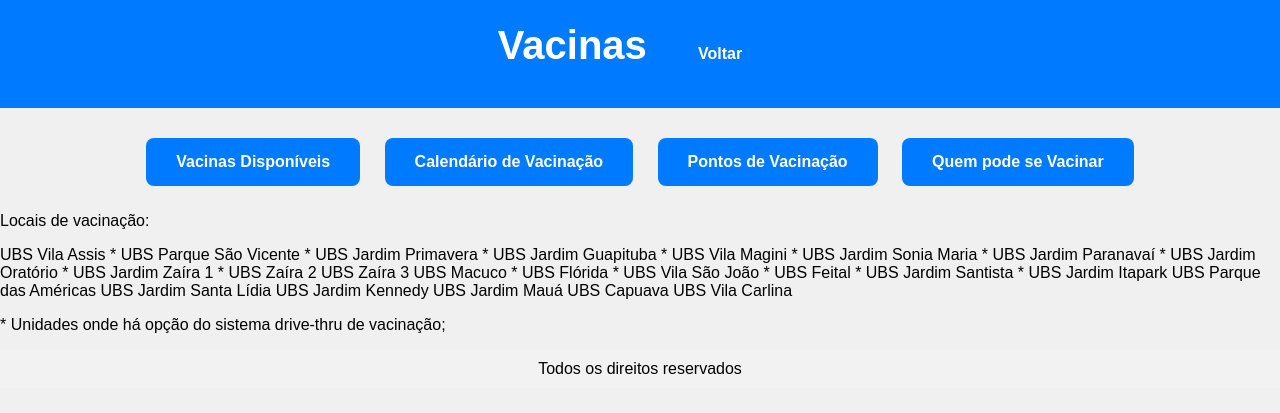
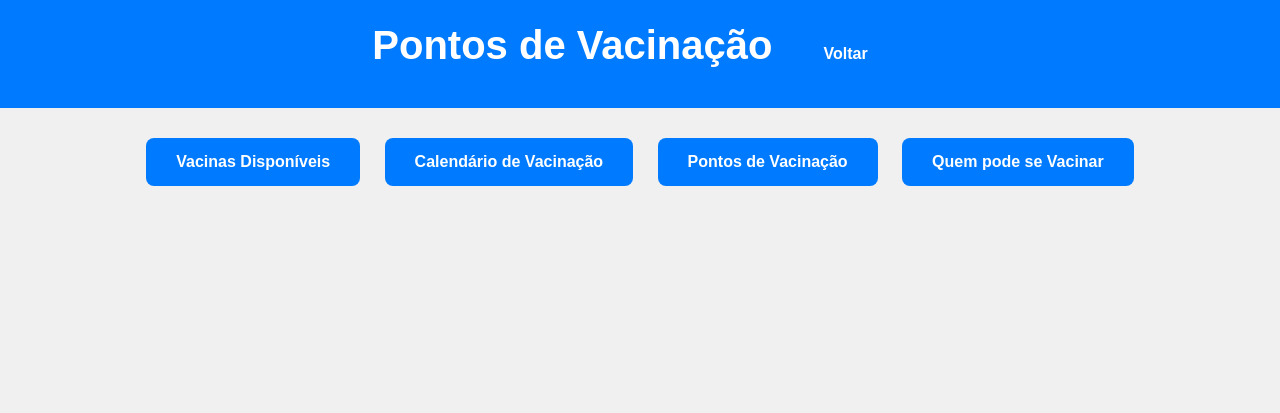
Before and after one commit to Daniel-srocha/PI1, a Flask app: page /locais in a window 1280 px wide. Shown: the top 413 px of the page. Run offline with Flask 3, Linux system fonts and the light colour scheme.

Commit message:
ajuste css/html

```diff
--- a/templates/disponiveis.html
+++ b/templates/disponiveis.html
@@ -9,7 +9,7 @@
     <div>
     <header class="header">
         <span class="headerTitle">
-            Vacinas
+            Vacinas Disponiveis
         </span>
         <span><a class="button" href="homepage.html">Voltar</a>
         </span>
--- a/templates/locais.html
+++ b/templates/locais.html
@@ -9,7 +9,8 @@
     <div>
         <header class="header">
             <span class="headerTitle">
-                Vacinas
+                Pontos de Vacinação
+
             </span>
             <span><a class="button" href="homepage.html">Voltar</a>
             </span>
@@ -22,37 +23,8 @@
     <a class="button" href="locais.html" aria-label="Ir para a página de Pontos de Vacinação">Pontos de Vacinação</a>
     <a class="button" href="quem_pode.html" aria-label="Ir para a página de Quem pode se Vacinar">Quem pode se Vacinar</a>
 </div>
-    <p>
-        <p>Locais de vacinação:</p>
-        UBS Vila Assis *
-        UBS Parque São Vicente *
-        UBS Jardim Primavera *
-        UBS Jardim Guapituba *
-        UBS Vila Magini *
-        UBS Jardim Sonia Maria *
-        UBS Jardim Paranavaí *
-        UBS Jardim Oratório *
-        UBS Jardim Zaíra 1 *
-        UBS Zaíra 2
-        UBS Zaíra 3
-        UBS Macuco *
-        UBS Flórida *
-        UBS Vila São João *
-        UBS Feital *
-        UBS Jardim Santista *
-        UBS Jardim Itapark
-        UBS Parque das Américas
-        UBS Jardim Santa Lídia
-        UBS Jardim Kennedy
-        UBS Jardim Mauá
-        UBS Capuava
-        UBS Vila Carlina
 
-        <p>* Unidades onde há opção do sistema drive-thru de vacinação;</p> </p>
-    <div>
-        <footer class="footer">
-            Todos os direitos reservados
-        </footer>
-    </div>
+
+
 </body>
 </html>
--- a/templates/style.css
+++ b/templates/style.css
@@ -69,21 +107,36 @@ body {
     background-color: #0056b3;
 }
 
-/* Rodapé */
-.footer {
-    background-color: #f2f2f2;
-    text-align: center;
-    padding: 10px 0;
-    position: auto;
-    bottom: 0;
-    width: 100%;
-}
+
 
 .img1 {
     max-width: max-content;
     display: block;
     margin: auto;
 }
+
+.img2 {
+    max-width: max-content;
+    display: block;
+    margin: auto;
+    padding: 30px;
+}
+
+.img2:hover {
+    border-radius: 10px;
+    border-color: #b31500;
+    background-color: #b31500;
+
+}
+
+.tec {
+    max-width: max-content;
+    display: block;
+    margin: auto;
+    padding: 30px;
+}
+
+
 
 /* Elementos com classe "div1" */
 .div1 {
```
Also changed, not shown: other parts of templates/style.css (+42 -33 lines), templates/calendario.html (+8 -1 lines), templates/homepage.html (+4 -4 lines).
